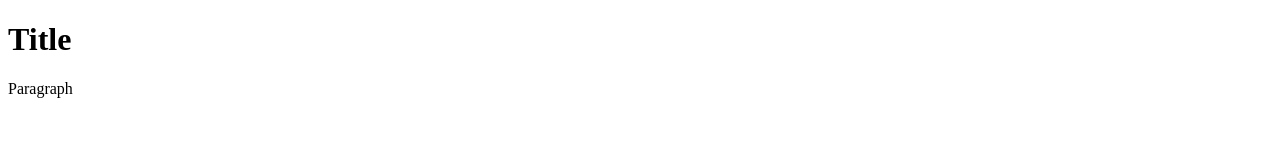
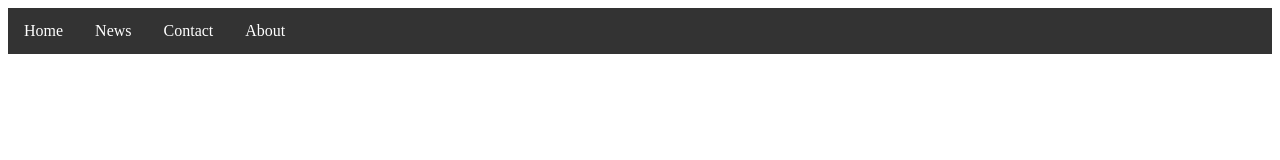
Before and after one commit to DamNico/Sailing, a plain HTML site: page index.html in a window 1280 px wide. Drawn offline with Linux system fonts and the light colour scheme.

Commit message:
Update index.html

```diff
--- a/index.html
+++ b/index.html
@@ -1,13 +1,40 @@
 <!DOCTYPE html>
 <html>
+<head>
+<style>
+ul {
+  list-style-type: none;
+  margin: 0;
+  padding: 0;
+  overflow: hidden;
+  background-color: #333;
+}
 
-<head>
-<title>Page Title</title>
+li {
+  float: left;
+}
+
+li a {
+  display: block;
+  color: white;
+  text-align: center;
+  padding: 14px 16px;
+  text-decoration: none;
+}
+
+li a:hover {
+  background-color: #111;
+}
+</style>
 </head>
 <body>
 
-<h1>Title</h1>
-<p>Paragraph</p>
+<ul>
+  <li><a class="active" href="#home">Home</a></li>
+  <li><a href="#news">News</a></li>
+  <li><a href="#contact">Contact</a></li>
+  <li><a href="#about">About</a></li>
+</ul>
 
 </body>
 </html>
```
